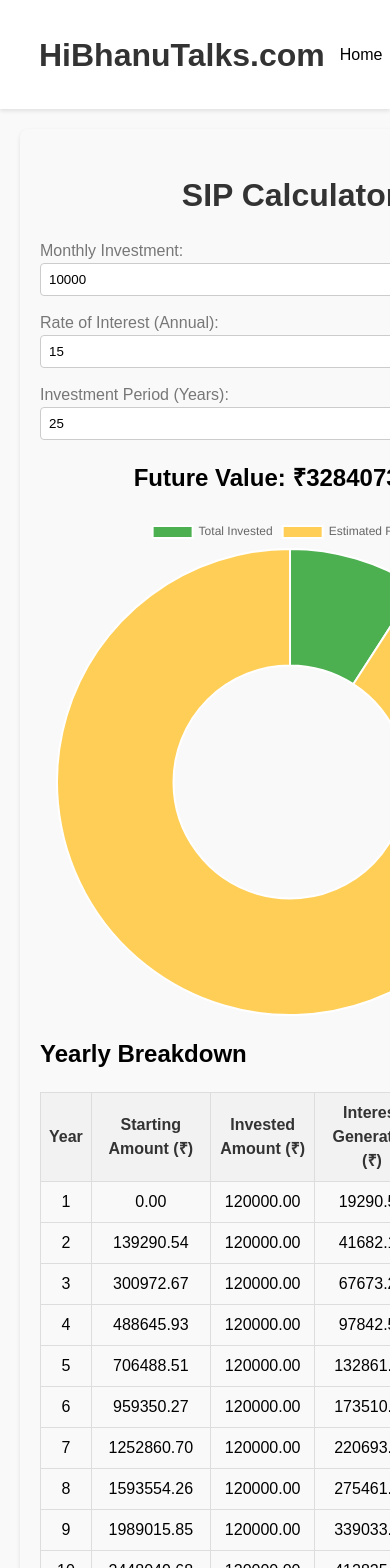
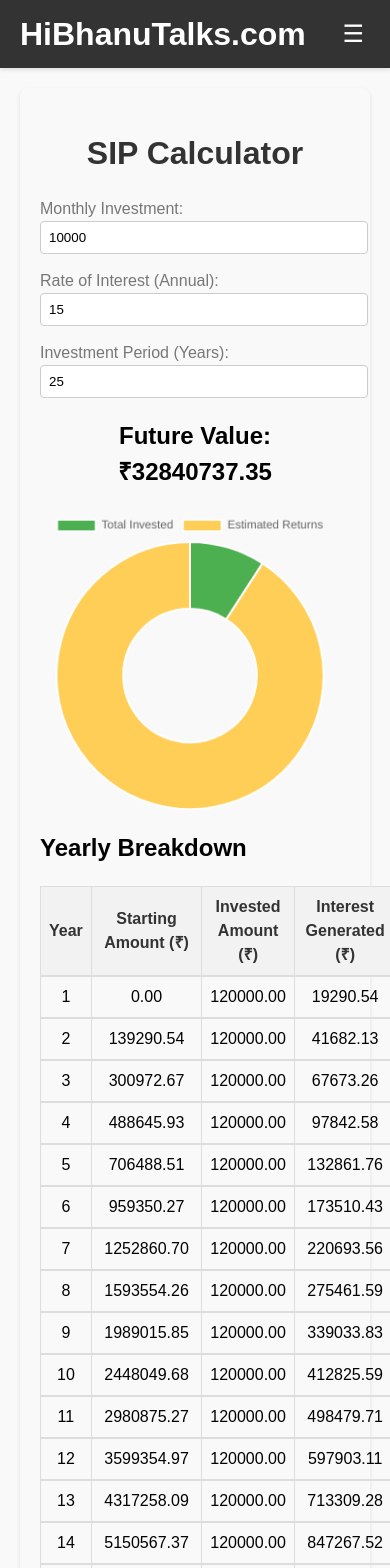
Before and after one commit to bhanuprakashsfdc/hibhanutalks, a React (Vite) app: page /calculator/sip-calculator in a window 390 px wide. Shown: the top 1568 px of the page. Built offline with nearby package versions, Linux system fonts and the light colour scheme.

Commit message:
fixing mobil css

```diff
--- /dev/null
+++ b/src/components/Calculator/ResponsiveCalculators.css
@@ -0,0 +1,45 @@
+.table-container {
+    overflow-x: auto;
+  }
+
+  table {
+    width: 100%;
+    border-collapse: collapse;
+    margin: 20px 0;
+  }
+
+  thead {
+    background-color: #f4f4f4;
+  }
+
+  th, td {
+    padding: 10px;
+    border: 1px solid #ddd;
+    text-align: left;
+  }
+
+  @media (max-width: 768px) {
+    table, thead, tbody, th, td, tr {
+
+    }
+
+    thead {
+    }
+
+    tr {
+      margin-bottom: 10px;
+      border-bottom: 2px solid #ddd;
+    }
+
+    td {
+      justify-content: space-between;
+      align-items: center;
+      padding: 1px 1px;
+    }
+
+    td::before {
+      content: attr(data-label);
+      flex: 1;
+      font-weight: bold;
+    }
+  }
--- a/src/components/Calculator/SIPCalculator/SIPCalculator.jsx
+++ b/src/components/Calculator/SIPCalculator/SIPCalculator.jsx
@@ -1,7 +1,7 @@
 import React, { useState, useEffect } from 'react';
 import { Doughnut } from 'react-chartjs-2';
+import '../ResponsiveCalculators.css';
 import { Chart as ChartJS, ArcElement, Tooltip, Legend } from 'chart.js';
-import './SIPCalculator.css';
 ChartJS.register(ArcElement, Tooltip, Legend);
 
 const SIPCalculator = () => {
--- a/src/components/Header/Header.css
+++ b/src/components/Header/Header.css
@@ -1,23 +1,71 @@
+.header {
+  background-color: #333;
+  color: white;
+  padding: 10px 20px;
+  display: flex;
+  justify-content: space-between;
+  align-items: center;
+}
 
-.header {
-    color: rgb(12, 0, 0);
-    padding: 10px 0;
-    text-align: center;
-    padding-right: 10%;
-    padding-left: 10%;
+.header h1 {
+  color: white;
+  margin: 0;
+}
+
+.hamburger {
+  display: none;
+  font-size: 24px;
+  background: none;
+  border: none;
+  color: white;
+  cursor: pointer;
+}
+
+.nav {
+  display: flex;
+}
+
+.nav ul {
+  list-style-type: none;
+  padding: 0;
+  display: flex;
+  margin: 0;
+}
+
+.nav ul li {
+  margin-left: 15px;
+}
+
+.nav ul li a {
+  color: white;
+  text-decoration: none;
+}
+
+@media (max-width: 768px) {
+  .hamburger {
+    display: block;
   }
 
-  .header nav ul {
-    list-style-type: none;
-    padding: 0;
+  .nav {
+    display: none;
+    flex-direction: column;
+    position: absolute;
+    top: 60px;
+    right: 20px;
+    background-color: #333;
+    border-radius: 8px;
+    width: 200px;
   }
 
-  .header nav ul li {
-    display: inline;
-    margin: 0 15px;
+  .nav.open {
+    display: flex;
   }
 
-  .header nav ul li a {
-    color: rgb(0, 0, 0);
-    text-decoration: none;
+  .nav ul {
+    flex-direction: column;
   }
+
+  .nav ul li {
+    margin: 10px 0;
+  }
+}
--- a/src/components/Header/Header.jsx
+++ b/src/components/Header/Header.jsx
@@ -1,17 +1,30 @@
-import React from 'react';
+import React, { useState } from 'react';
+import { Link } from 'react-router-dom';
 import './Header.css';
-const Header = () => (
+
+const Header = () => {
+  const [isOpen, setIsOpen] = useState(false);
+
+  const toggleMenu = () => {
+    setIsOpen(!isOpen);
+  };
+
+  return (
     <header className="header">
       <h1>HiBhanuTalks.com</h1>
-    <nav>
+      <button className="hamburger" onClick={toggleMenu}>
+        ☰
+      </button>
+      <nav className={`nav ${isOpen ? 'open' : ''}`}>
         <ul>
-        <li><a href="/">Home</a></li>
-        <li><a href="/calculators">Calculators</a></li>
-        <li><a href="/about">About</a></li>
-        <li><a href="/contact">Contact</a></li>
+          <li><Link to="/" onClick={toggleMenu}>Home</Link></li>
+          <li><Link to="/calculator" onClick={toggleMenu}>Calculators</Link></li>
+          <li><Link to="/about" onClick={toggleMenu}>About</Link></li>
+          <li><Link to="/contact" onClick={toggleMenu}>Contact</Link></li>
         </ul>
       </nav>
     </header>
   );
+};
 
 export default Header;
--- a/src/components/Layout/Layout.css
+++ b/src/components/Layout/Layout.css
@@ -31,3 +31,14 @@
   background-color: #333;
   color: white;
 }
+@media (max-width: 768px) {
+  .main-content {
+    flex-direction: column;
+  }
+
+  .sidebar {
+    flex: 0 0 auto;
+    width: 100%;
+    margin-top: 20px;
+  }
+}
--- a/src/components/Sidebar/Sidebar.css
+++ b/src/components/Sidebar/Sidebar.css
@@ -22,3 +22,13 @@
     text-decoration: none;
     color: #333;
   }
+  @media (max-width: 768px) {
+    .sidebar {
+      width: 100%;
+      padding: 10px;
+    }
+
+    .sidebar ul li {
+      margin-bottom: 5px;
+    }
+  }
--- a/src/index.css
+++ b/src/index.css
@@ -121,3 +121,10 @@ canvas {
   padding: 0 20px;
   list-style-type: disc;
 }
+
+@media (max-width: 768px) {
+  canvas {
+    height: 300px !important;
+    width: 300px !important;
+  }
+}
```
Lines whose indentation alone changed are shown as unchanged.
